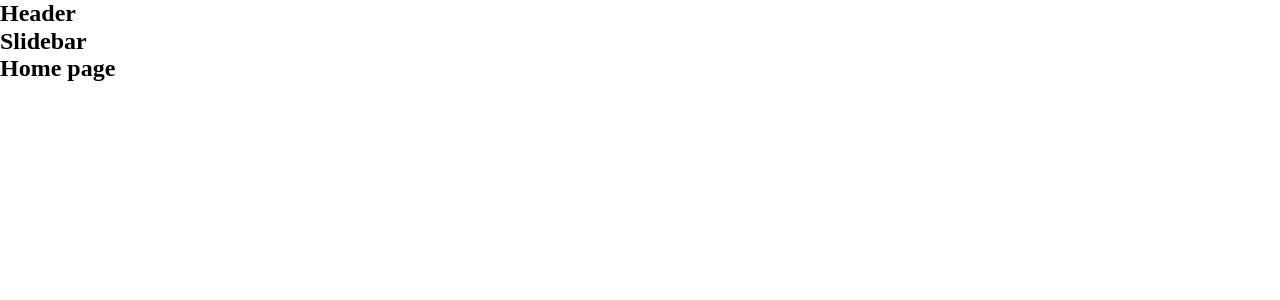
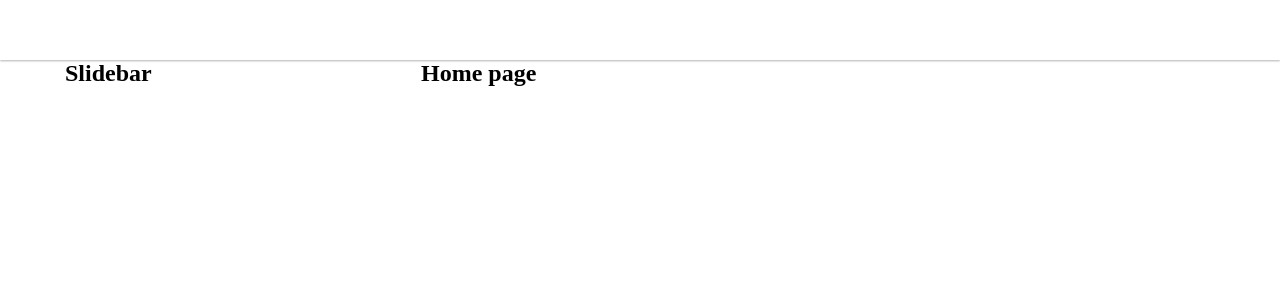
Before and after one commit to thonydangdev/tiktok1, a React (Create React App) app: page / in a window 1280 px wide. Shown: the top 300 px of the page. Built offline with nearby package versions, Linux system fonts and the light colour scheme.

Commit message:
Default Layout

```diff
--- a/package.json
+++ b/package.json
@@ -6,6 +6,7 @@
         "@testing-library/jest-dom": "^5.16.4",
         "@testing-library/react": "^13.2.0",
         "@testing-library/user-event": "^13.5.0",
+        "classnames": "^2.3.1",
         "normalize.css": "^8.0.1",
         "react": "^18.1.0",
         "react-dom": "^18.1.0",
--- a/src/components/GlobalStyles/GlobalStyles.scss
+++ b/src/components/GlobalStyles/GlobalStyles.scss
@@ -1,9 +1,12 @@
 @import 'normalize.css';
-
 * {
     padding: 0;
     margin: 0;
     box-sizing: border-box;
+}
+:root {
+    --header-height: 60px;
+    --width-basic: 1150px;
 }
 html {
     font-size: 62.5%;
--- /dev/null
+++ b/src/components/Layout/DefaultLayout/DefaultLayout.module.scss
@@ -0,0 +1,14 @@
+.wrapper {
+    display: flex;
+    flex-direction: column;
+    align-items: center;
+}
+.container {
+    max-width: var(--width-basic);
+    width: 100%;
+    min-height: calc(100vh - var(--header-height));
+    display: flex;
+}
+.content {
+    flex: 1;
+}
--- /dev/null
+++ b/src/components/Layout/DefaultLayout/Slidebar/Slidebar.module.scss
@@ -0,0 +1,3 @@
+.wrapper {
+    width: 356px;
+}
--- a/src/components/Layout/DefaultLayout/Slidebar/index.js
+++ b/src/components/Layout/DefaultLayout/Slidebar/index.js
@@ -1,5 +1,12 @@
+import classNames from 'classnames/bind';
+import styles from './Slidebar.module.scss';
+const cx = classNames.bind(styles);
 function Slidebar() {
-    return <h2>Slidebar</h2>;
+    return (
+        <aside className={cx('wrapper')}>
+            <h2>Slidebar</h2>
+        </aside>
+    );
 }
 
 export default Slidebar;
--- a/src/components/Layout/DefaultLayout/index.js
+++ b/src/components/Layout/DefaultLayout/index.js
@@ -1,13 +1,16 @@
 import Header from '~/components/Layout/components/Header';
 import Slidebar from './Slidebar';
+import classNames from 'classnames/bind';
+import styles from './DefaultLayout.module.scss';
 
+const cx = classNames.bind(styles);
 function DefaultLayout({ children }) {
     return (
-        <div>
+        <div className={cx('wrapper')}>
             <Header />
-            <div className="container">
+            <div className={cx('container')}>
                 <Slidebar />
-                <div className="content">{children}</div>
+                <div className={cx('content')}>{children}</div>
             </div>
         </div>
     );
--- /dev/null
+++ b/src/components/Layout/components/Header/Header.module.scss
@@ -0,0 +1,12 @@
+.wrapper {
+    width: 100%;
+    height: var(--header-height);
+    box-shadow: 0 1px 2px rgba(0, 0, 0, 0.3);
+    display: flex;
+    justify-content: center;
+}
+.inner {
+    height: 100%;
+    max-width: var(--width-basic);
+    width: 100%;
+}
--- a/src/components/Layout/components/Header/index.js
+++ b/src/components/Layout/components/Header/index.js
@@ -1,5 +1,14 @@
+import classNames from 'classnames/bind';
+import styles from './Header.module.scss';
+
+const cx = classNames.bind(styles);
+
 function Header() {
-    return <h2>Header</h2>;
+    return (
+        <header className={cx('wrapper')}>
+            <div className={cx('inner')}></div>
+        </header>
+    );
 }
 
 export default Header;
```
Also changed, not shown: 1 other file (tests, documents, lock files or other folders).
